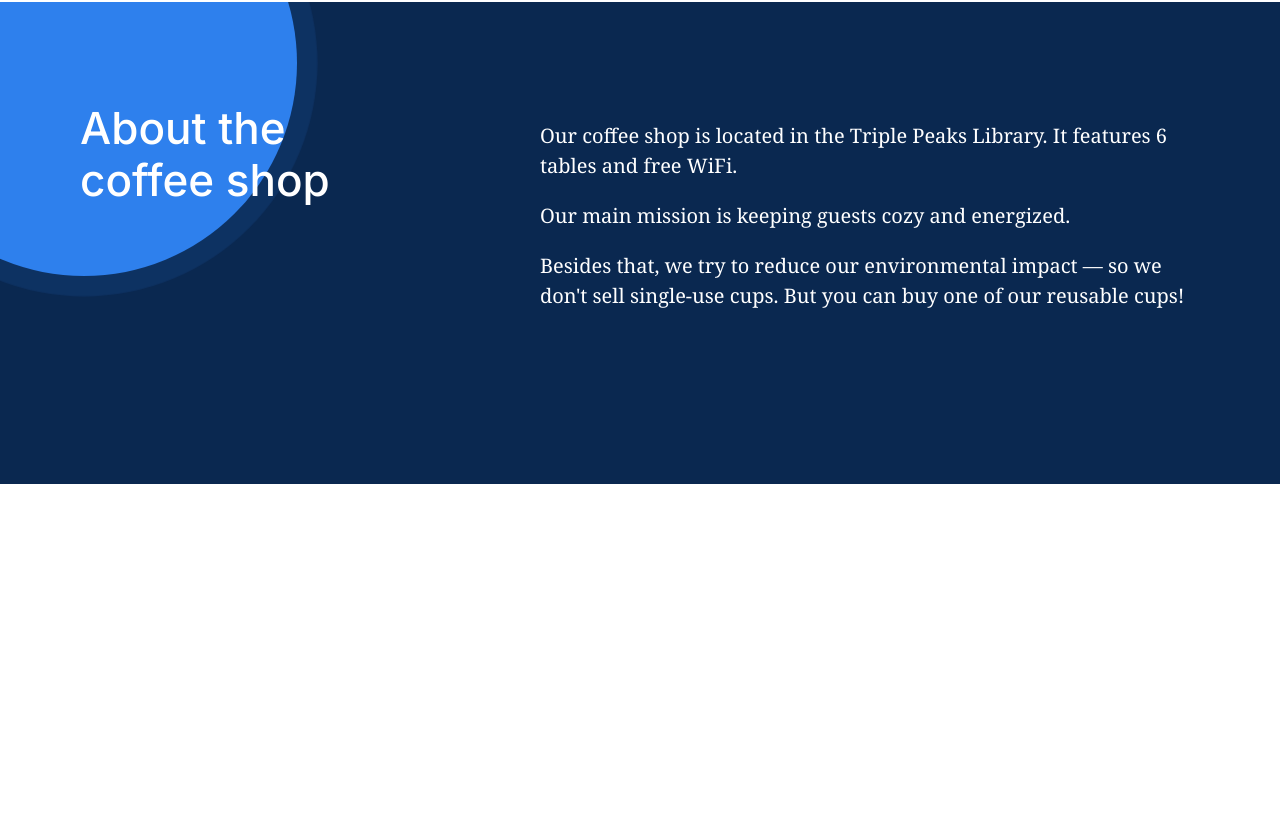
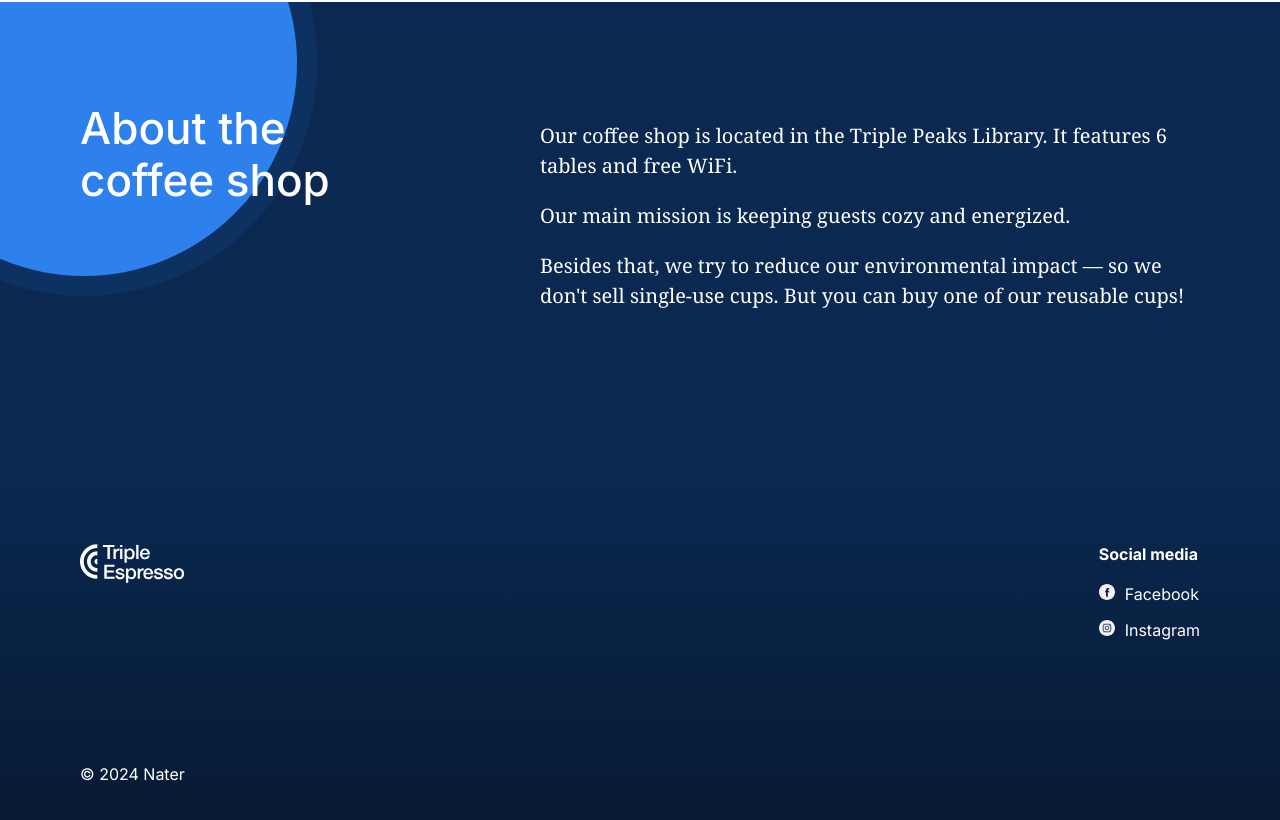
Before and after one commit to NRLudwig/se_project_coffeeshop, a plain HTML site: page index.html in a window 1280 px wide. Shown: the part 3626-4446 px from the top of the page. Before the commit the page ends 4110 px from the top, so only its background shows below. Drawn offline with Linux system fonts and the light colour scheme.

Commit message:
html css done for footer first submission for review stage 4

```diff
--- /dev/null
+++ b/blocks/footer.css
@@ -0,0 +1,68 @@
+.footer {
+  background: linear-gradient(180deg, #0a2850 0%, #071931 100%);
+  padding-top: 60px;
+  padding-bottom: 60px;
+  padding-left: 80px;
+  padding-right: 80px;
+}
+
+.footer__content {
+  display: flex;
+  justify-content: space-between;
+}
+
+.footer__logo {
+  width: 105px;
+  height: 39px;
+}
+
+.footer__social-heading {
+  font-family: "Inter", Arial, "sans-serif";
+  font-style: normal;
+  font-weight: bold;
+  font-size: 16px;
+  line-height: 20px;
+  color: #fff;
+  margin-top: 0;
+  margin-right: 0;
+  margin-bottom: 20px;
+}
+
+.footer__list {
+  list-style: none;
+  padding: 0;
+}
+
+.footer__social-icon {
+  margin-right: 10px;
+  height: 16px;
+  width: 16px;
+}
+
+.footer__list-item_facebook_spacing {
+  margin-bottom: 16px;
+}
+
+.footer__social-link {
+  color: #fff;
+  font-family: "Inter", Arial, "sans-serif";
+  font-style: normal;
+  font-weight: normal;
+  font-size: 16px;
+  line-height: 20px;
+  transition: color 0.15s ease-in-out;
+}
+
+.footer__social-link:hover {
+  color: #c1c1c1;
+}
+
+.footer__copyright {
+  color: #fff;
+  font-family: "Inter", Arial, "sans-serif";
+  font-style: normal;
+  font-weight: normal;
+  font-size: 16px;
+  line-height: 20px;
+  margin: 108px 0 0 0;
+}
--- a/blocks/nav.css
+++ b/blocks/nav.css
@@ -22,3 +22,11 @@
   list-style-type: none;
   padding-left: 0;
 }
+
+.nav__link {
+  transition: color 0.15s ease-in-out;
+}
+
+.nav__link:hover {
+  color: #2f80ed;
+}
--- a/index.html
+++ b/index.html
@@ -18,7 +18,7 @@
   </head>
   <body>
     <div class="page">
-      <header class="header">
+      <header id="header" class="header">
         <nav class="nav">
           <!-- created two elements to seperated with flexbox -->
           <img
@@ -284,7 +284,33 @@
           <div class="about__circle about__circle_animation_blurred"></div>
         </section>
       </main>
-      <footer class="footer"></footer>
+      <footer class="footer">
+        <div class="footer__content">
+          <img class="footer__logo" src="./images/logo_coffeeshop_light.svg" />
+          <div class="footer_social-wrapper">
+            <h2 class="footer__social-heading">Social media</h2>
+            <ul class="footer__list">
+              <li class="footer__list-item footer__list-item_facebook_spacing">
+                <a class="footer__social-link" href="#header"
+                  ><img
+                    class="footer__social-icon"
+                    src="./images/facebook_white.svg"
+                  />Facebook</a
+                >
+              </li>
+              <li class="footer__list-item footer__list-item_instagram_spacing">
+                <a class="footer__social-link" href="#header"
+                  ><img
+                    class="footer__social-icon"
+                    src="./images/instagram_white.svg"
+                  />Instagram</a
+                >
+              </li>
+            </ul>
+          </div>
+        </div>
+        <p class="footer__copyright">&copy; 2024 Nater</p>
+      </footer>
     </div>
   </body>
 </html>
--- a/pages/index.css
+++ b/pages/index.css
@@ -8,3 +8,4 @@
 @import url(../blocks/menu.css);
 @import url(../blocks/card.css);
 @import url(../blocks/about.css);
+@import url(../blocks/footer.css);
```
